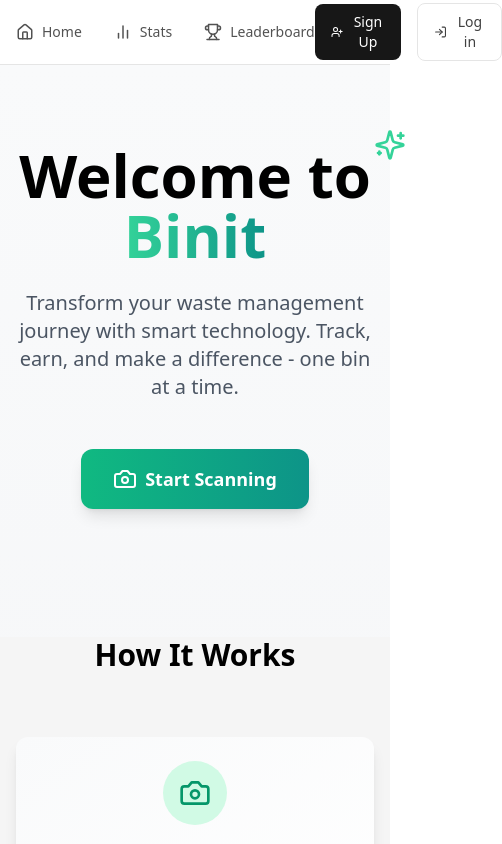
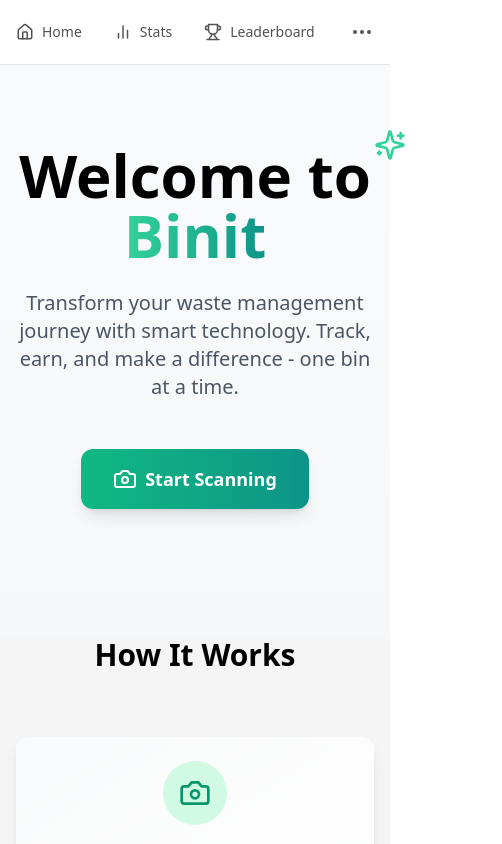
Before and after one commit to HaoCuii/Binit, a React (Vite) app: page /landing in a window 390 px wide. Shown: the top 844 px of the page, 502 px wide, since content can reach past the window. Built offline with nearby package versions, Linux system fonts and the light colour scheme; a web font is replaced by a local one.

Commit message:
fully done frontend just need api now

```diff
--- a/src/App.jsx
+++ b/src/App.jsx
@@ -5,10 +5,10 @@
 import SignUp from './pages/Signup'
 import LeaderBoard from './pages/LeaderBoard'
 import Stats from './pages/Stats'
+import Home from './components/Home'
 
 const App = () => {
-
-    const [loggedIn, setLoggedIn] = React.useState(true)
+  const [loggedIn, setLoggedIn] = React.useState(true)
 
   return (
     <div>
@@ -16,9 +16,10 @@
         <Routes>
           <Route index element={<Landing />} />
           <Route path='/landing' element={<Landing />} />
-          <Route path='/login' element={<Login />} />
+          <Route path='/login' element={<Login setLoggedIn={setLoggedIn} />} />
           <Route path='/signup' element={<SignUp />} />
           <Route path='/leaderboard' element={<LeaderBoard />} />
+          <Route path='/home' element={<Home loggedIn={loggedIn} />} />
 
           {loggedIn ? (
             <Route path='/stats' element={<Stats />} />
--- a/src/components/Home.jsx
+++ b/src/components/Home.jsx
@@ -1,14 +1,21 @@
 import React, { useState, useRef } from "react";
-import { Camera, X, Image as ImageIcon, Sparkles, Upload, Award, BarChart3 } from "lucide-react";
+import { useNavigate } from 'react-router-dom';
+import { Camera, X, Image as ImageIcon, Sparkles, Upload } from "lucide-react";
 import Features from "./Features";
 
-const Home = () => {
+const Home = ({ loggedIn }) => {
   const [cameraOpen, setCameraOpen] = useState(false);
   const [capturedImage, setCapturedImage] = useState(null);
   const videoRef = useRef(null);
   const canvasRef = useRef(null);
+  const navigate = useNavigate();
 
   const openCamera = async () => {
+    if (loggedIn) {
+      navigate('/login');
+      return;
+    }
+
     try {
       setCameraOpen(true);
       const stream = await navigator.mediaDevices.getUserMedia({ video: true });
--- a/src/components/navbar.jsx
+++ b/src/components/navbar.jsx
@@ -1,7 +1,9 @@
-import React from 'react';
-import { Home, BarChart2, Trophy, LogIn, UserPlus } from 'lucide-react';
+import React, { useState } from 'react';
+import { Home, BarChart2, Trophy, LogIn, UserPlus, MoreHorizontal } from 'lucide-react';
 
 const Navbar = () => {
+    const [isMenuOpen, setIsMenuOpen] = useState(false);
+
     return (
         <nav className="sticky top-0 z-50 border-b border-neutral-200 bg-white/80 backdrop-blur-lg">
             <div className="container mx-auto flex h-16 items-center justify-between px-4">
@@ -11,7 +13,8 @@
                     <NavLink href="/leaderboard" icon={<Trophy size={18} />} text="Leaderboard" />
                 </ul>
 
-                <div className="flex items-center space-x-4">
+                {/* For larger screens: Sign up and Log in buttons */}
+                <div className="hidden md:flex items-center space-x-4">
                     <a href="/signup">
                         <button className="flex items-center rounded-lg bg-neutral-900 px-4 py-2 text-sm font-medium text-white transition-colors hover:bg-neutral-700">
                             <UserPlus size={18} className="mr-2" />
@@ -26,7 +29,29 @@
                         </button>
                     </a>
                 </div>
+
+                {/* For mobile: Three dots icon */}
+                <div className="md:hidden flex items-center">
+                    <button
+                        onClick={() => setIsMenuOpen(!isMenuOpen)}
+                        className="text-neutral-600"
+                    >
+                        <MoreHorizontal size={24} />
+                    </button>
+                </div>
             </div>
+
+            {/* Mobile Menu (appears when the three dots are clicked) */}
+            {isMenuOpen && (
+                <div className="md:hidden absolute top-16 right-4 bg-white shadow-lg rounded-lg p-4">
+                    <a href="/signup" className="block py-2 text-sm font-medium text-neutral-600 hover:text-neutral-900">
+                        Sign Up
+                    </a>
+                    <a href="/login" className="block py-2 text-sm font-medium text-neutral-600 hover:text-neutral-900">
+                        Log In
+                    </a>
+                </div>
+            )}
         </nav>
     );
 };
```
